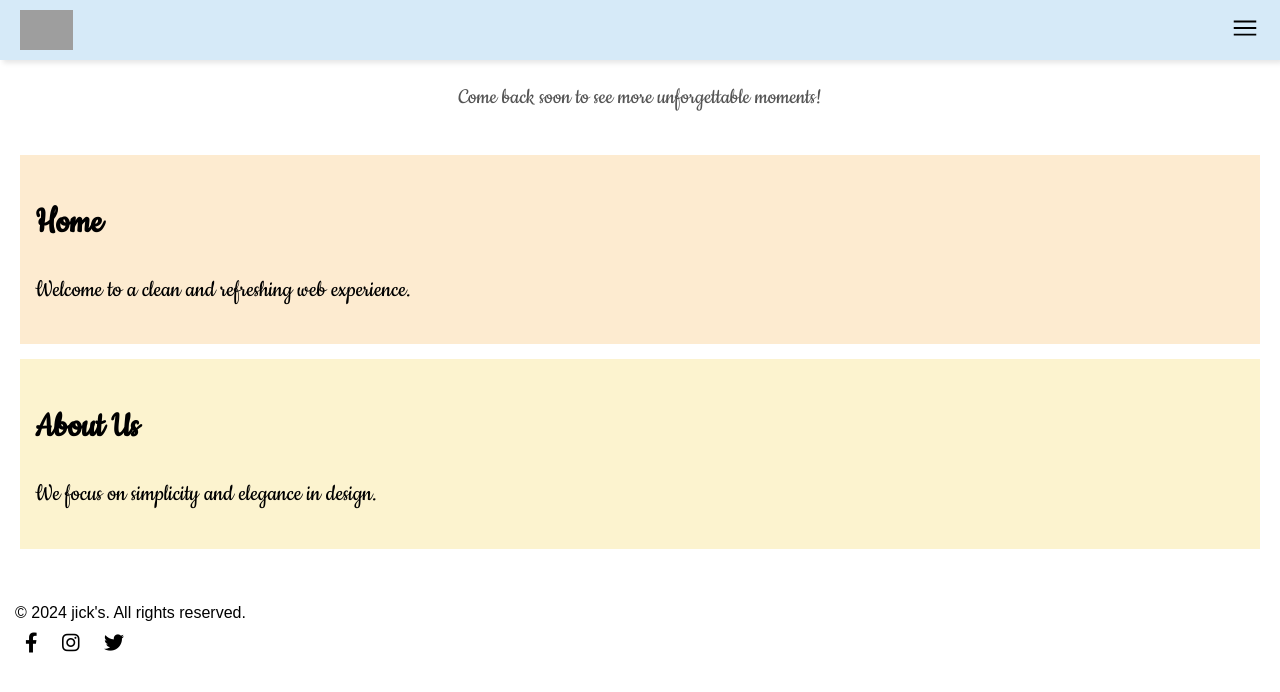
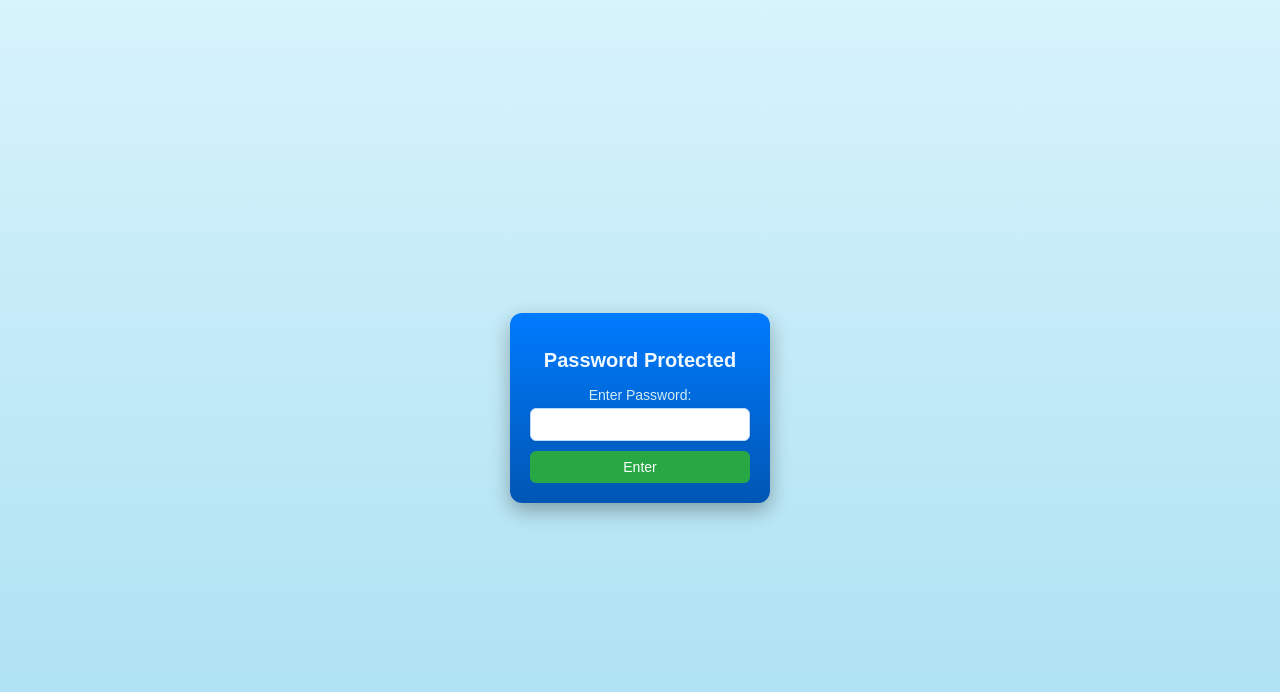
Before and after one commit to Jun333d/usus, a plain HTML site: page index.html in a window 1280 px wide. Drawn offline with Linux system fonts and the light colour scheme; grey boxes are pictures that could not be loaded.

Commit message:
index.html

```diff
--- a/index.html
+++ b/index.html
@@ -3,206 +3,126 @@
 <head>
     <meta charset="UTF-8">
     <meta name="viewport" content="width=device-width, initial-scale=1.0">
-    <title>Clothing Store</title>
-    <link rel="stylesheet" href="https://cdnjs.cloudflare.com/ajax/libs/font-awesome/6.0.0-beta3/css/all.min.css">
-    <link href="https://fonts.googleapis.com/css2?family=Roboto:wght@400;700&family=Cookie&display=swap" rel="stylesheet">
+    <title>Password Protected Page</title>
+    <link rel="stylesheet" href="https://cdnjs.cloudflare.com/ajax/libs/font-awesome/5.15.4/css/all.min.css"> <!-- Font Awesome CSS -->
     <style>
-
-
         body {
             font-family: Arial, sans-serif;
-            margin: 0;
-            padding: 0;
-
+            display: flex;
+            flex-direction: column;
+            align-items: center;
+            justify-content: center;
+            height: 100vh;
+            background: linear-gradient(to bottom, #d7f3fc, #a8dff1); /* Light blue gradient background */
         }
-        .p1 {
-            font-size: 1.5em;
-            color: #555;
-            margin-top: 20px;
+        .container {
+            background: linear-gradient(to bottom, #007bff, #0056b3); /* Vibrant blue gradient for the container */
+            padding: 20px;
+            border-radius: 12px;
+            box-shadow: 0 8px 20px rgba(0, 0, 0, 0.3); /* Stronger shadow for depth */
+            width: 220px;
             text-align: center;
-            font-family: 'Cookie', cursive;
+            color: white;
+        }
+        h2 {
+            margin-bottom: 15px;
+            font-size: 20px;
+            color: #f0f8ff; /* Light color for contrast */
+        }
+        label {
+            display: block;
+            margin-bottom: 5px;
+            color: #d1ecf1; /* Softer light blue for labels */
+            font-size: 14px;
+        }
+        input[type="password"] {
+            width: calc(100% - 40px);
+            padding: 8px;
+            margin-bottom: 10px;
+            border: 1px solid #b8daff; /* Light blue border */
+            border-radius: 6px;
+            padding-right: 30px;
+            box-shadow: 0 2px 5px rgba(0, 0, 0, 0.1); /* Subtle shadow */
+            transition: border-color 0.3s ease, box-shadow 0.3s ease;
+        }
+        input[type="password"]:focus {
+            border-color: #007bff;
+            box-shadow: 0 4px 10px rgba(0, 123, 255, 0.3); /* Glowing effect */
+            outline: none;
+        }
+        .toggle-password {
+            cursor: pointer;
+            color: #ffffff;
+            font-size: 18px; /* Slightly larger for visibility */
+            position: absolute;
+            right: 10px;
+            top: 50%;
+            transform: translateY(-50%);
+        }
+        button {
+            width: 100%; /* Full width button for consistency */
+            padding: 8px;
+            border: none;
+            border-radius: 6px;
+            background-color: #28a745; /* Green for success */
+            color: #ffffff;
+            font-size: 14px;
+            cursor: pointer;
+            transition: background-color 0.3s ease;
+        }
+        button:hover {
+            background-color: #218838; /* Darker green on hover */
+        }
+    </style>
+    <script type="text/javascript">
+        async function hashPassword(password) {
+            const encoder = new TextEncoder();
+            const data = encoder.encode(password);
+            const hash = await crypto.subtle.digest('SHA-256', data);
+            return Array.from(new Uint8Array(hash))
+                .map(b => b.toString(16).padStart(2, '0'))
+                .join('');
         }
 
-        nav {
-            background-color: #D6EAF8;
-            box-shadow: 3px 3px 5px rgba(0, 0, 0, 0.1);
-            height: 60px;
-            display: flex;
-            justify-content: space-between;
-            align-items: center;
-            padding: 0 20px;
-            position: relative;
-            z-index: 3;
-            text-align: center;
+        async function checkPassword() {
+            const password = document.getElementById('password').value;
+            const hashedPassword = await hashPassword(password);
+            const correctHashedPassword = '4e0e2a5f3b94b3e8c03727b2d5ef7d679db364d2b9f89662c6cc77407a2d40b9'; // Hash for "8808"
+
+            if (hashedPassword === correctHashedPassword) {
+                window.location.href = 'usus.html'; // Redirect to usus.html
+            } else {
+                alert('Invalid password, please try again.');
+            }
         }
 
-        nav h2 {
-            font-size: 24px;
-            font-family: 'Playwrite England SemiJoined', cursive;
+        function togglePasswordVisibility() {
+            const passwordInput = document.getElementById('password');
+            const toggleButton = document.getElementById('toggle-password');
+
+            if (passwordInput.type === 'password') {
+                passwordInput.type = 'text';
+                toggleButton.classList.remove('fa-eye-slash');
+                toggleButton.classList.add('fa-eye');
+            } else {
+                passwordInput.type = 'password';
+                toggleButton.classList.remove('fa-eye');
+                toggleButton.classList.add('fa-eye-slash');
+            }
         }
-
-        .sidebar {
-            position: fixed;
-            top: 0;
-            right: -250px;
-            width: 150px;
-            height: 100vh;
-            background-color: #ffffff;
-            color: rgb(0, 0, 0);
-            display: flex;
-            flex-direction: column;
-            justify-content: flex-start;
-            transition: right 0.3s ease;
-            padding-top: 4px;
-            z-index: 4;
-            text-align: center;
-        }
-
-        .menu-button{
-            cursor: pointer;
-            background: none;
-            border: none;
-        }
-
-        .sidebar h2 {
-            padding-top: 14px;
-            padding-bottom: 14px;
-            margin: 0;
-            background-color: #f7f7f7;
-            font-size: 24px;
-        }
-
-        .sidebar a {
-            padding: 15px;
-            text-decoration: none;
-            color: rgb(0, 0, 0);
-            text-align: center;
-            display: block;
-        }
-
-        .sidebar a:hover {
-            background-color: #bdbdbd;
-        }
-
-        .sidebar.open {
-            right: 0;
-        }
-
-        .overlay {
-            position: fixed;
-            top: 0;
-            left: 0;
-            width: 100%;
-            height: 100%;
-            background: rgba(0, 0, 0, 0.1);
-            display: none;
-            z-index: 2;
-        }
-
-        .overlay.show {
-            display: block;
-        }
-
-        footer {
-            background-color: #ffffff;
-            padding: 10px 0;
-            width: 100%;
-        }
-
-        footer p {
-            padding-left: 15px;
-            margin: 10px 0;
-        }
-
-        footer a {
-            margin: 0 10px;
-            color: black;
-            font-size: 20px;
-            text-decoration: none;
-            text-align: center;
-        }
-
-        footer a:hover {
-            color: #555;
-        }
-        main {
-            padding: 20px;
-            font-family: 'Cookie', cursive;
-            font-size: 1.6em;
-        }
-        section {
-            margin-bottom: 15px;
-            padding: 15px;
-        }
-        #home {
-            background-color: #FDEBD0; /* Light Peach */
-        }
-        #about {
-            background-color: #FCF3CF; /* Soft Yellow */
-        }
-    </style>
+    </script>
 </head>
 <body>
-
-    <nav>
-        <img src="https://i.imgur.com/w49mLyC.png" alt="Logo" style="height: 40px;">
-        <div class="menu-button" onclick="toggleSidebar()">
-            <svg xmlns="http://www.w3.org/2000/svg" height="30" viewBox="0 96 960 960" width="30">
-                <path d="M120 816v-60h720v60H120Zm0-210v-60h720v60H120Zm0-210v-60h720v60H120Z"/>
-            </svg>
-        </div>
-    </nav>
-
-    <div class="overlay" id="overlay" onclick="toggleSidebar()"></div>
-
-    <div class="sidebar" id="sidebar">
-        <h2>Welcome</h2>
-        <a href="#">Home</a>
-        <a href="#">About</a>
-        <a href="#">Services</a>
-        <a href="#">Contact</a>
+    <div class="container">
+        <h2>Password Protected</h2>
+        <form onsubmit="event.preventDefault(); checkPassword();">
+            <label for="password">Enter Password:</label>
+            <div style="position: relative;">
+                <input type="password" id="password" name="password" required>
+                <i id="toggle-password" class="fas fa-eye-slash toggle-password" onclick="togglePasswordVisibility()"></i>
+            </div>
+            <button type="submit">Enter</button>
+        </form>
     </div>
-    <div class="p1">
-        <p>Come back soon to see more unforgettable moments!</p>
-    </div>
-    <main>
-        <section id="home">
-            <h2>Home</h2>
-            <p>Welcome to a clean and refreshing web experience.</p>
-        </section>
-        <section id="about">
-            <h2>About Us</h2>
-            <p>We focus on simplicity and elegance in design.</p>
-    </div>
-    </main>
-
-
-      <footer>
-          <p>&copy; 2024 jick's. All rights reserved.</p>
-          <p>
-              <a href="#"><i class="fab fa-facebook-f"></i></a>
-              <a href="https://www.instagram.com/faxt_ion_87/profilecard/"><i class="fab fa-instagram"></i></a>
-              <a href="#"><i class="fab fa-twitter"></i></a>
-          </p>
-      </footer>
-
-      <script>
-          function toggleSidebar() {
-              const sidebar = document.getElementById('sidebar');
-              const overlay = document.getElementById('overlay');
-              sidebar.classList.toggle('open');
-              overlay.classList.toggle('show');
-          }
-          document.addEventListener('click', (event) => {
-              const sidebar = document.getElementById('sidebar');
-              const overlay = document.getElementById('overlay');
-              const isClickInsideSidebar = sidebar.contains(event.target);
-              const isClickInsideButton = document.querySelector('.menu-button').contains(event.target);
-
-              if (!isClickInsideSidebar && !isClickInsideButton && sidebar.classList.contains('open')) {
-                  toggleSidebar();
-              }
-          });
-      </script>
-  </body>
-  </html>
+</body>
+</html>
```
